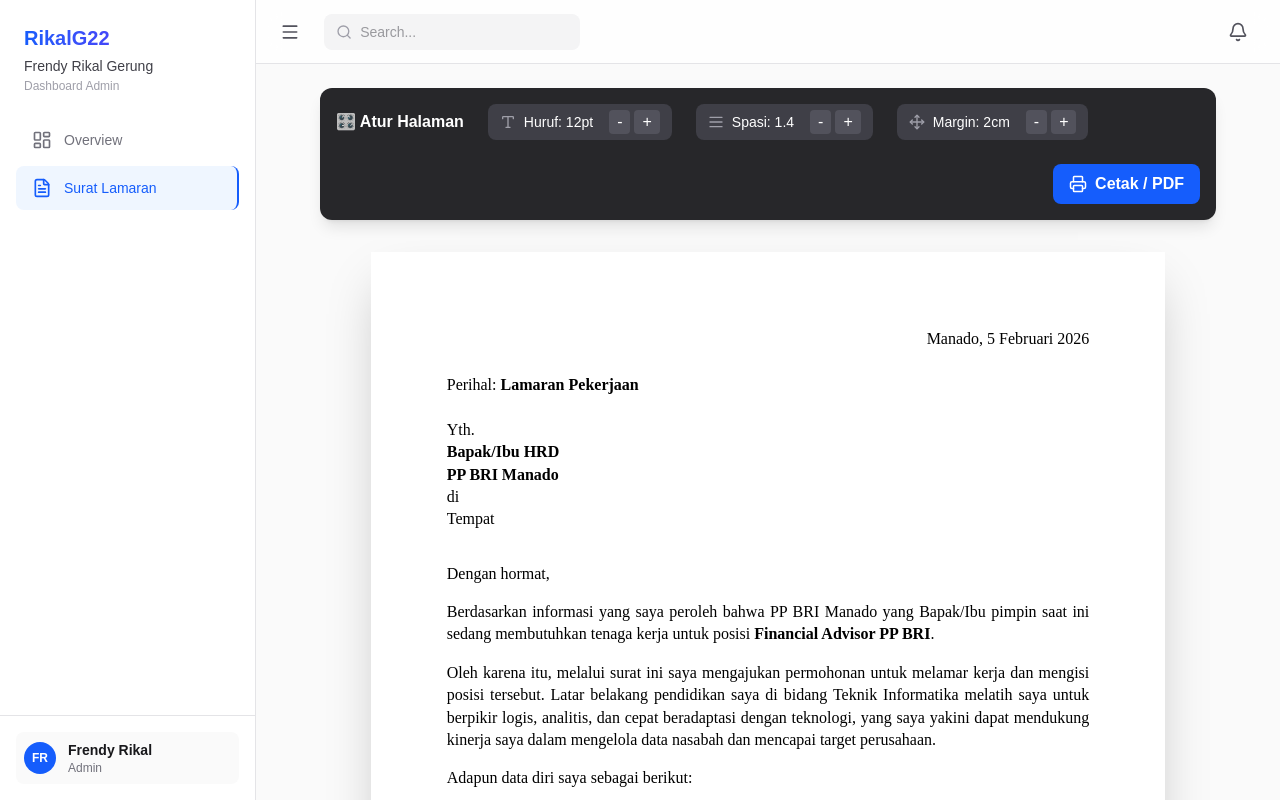
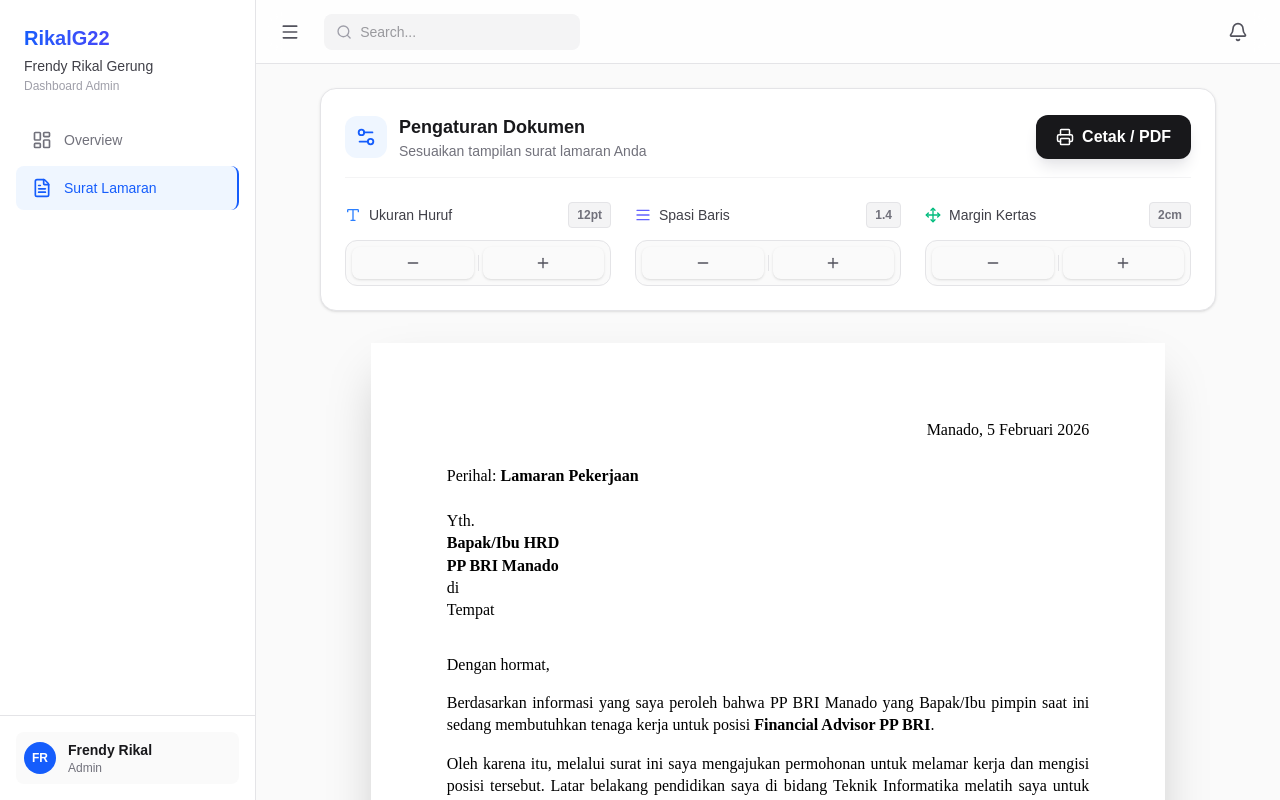
Before and after one commit to Greenson22/rikalg22-aplications, a Next.js app: page / in a window 1280 px wide. Both pictures are taken after a click on the button "Surat Lamaran". Built offline with nearby package versions, Linux system fonts and the light colour scheme.

Commit message:
style: merubah kotak atur halaman di surat lamaran

```diff
--- a/src/components/views/SuratLamaranView.tsx
+++ b/src/components/views/SuratLamaranView.tsx
@@ -1,5 +1,5 @@
 import React, { useState, useRef, useEffect } from 'react';
-import { Printer, Type, AlignJustify, Move, Trash2, Check, Upload } from 'lucide-react';
+import { Printer, Type, AlignJustify, Move, Trash2, Check, Upload, Settings2, Plus, Minus } from 'lucide-react';
 
 export const SuratLamaranView = () => {
   // State untuk pengaturan dokumen
@@ -147,51 +147,95 @@
   return (
     <div className="flex flex-col items-center w-full min-h-full pb-10">
 
-      {/* --- CONTROL PANEL --- */}
-      {/* Tidak ada class 'sticky' disini, jadi akan ikut terscroll hilang */}
-      <div className="bg-zinc-800 text-white p-4 rounded-xl shadow-lg mb-8 flex flex-wrap gap-6 items-center print:hidden w-full max-w-4xl">
-        <div className="font-bold flex items-center gap-2">
-            <span>🎛️ Atur Halaman</span>
+      {/* --- CONTROL PANEL (Redesigned) --- */}
+      <div className="bg-white dark:bg-zinc-900 border border-zinc-200 dark:border-zinc-800 rounded-2xl shadow-sm p-6 mb-8 w-full max-w-4xl print:hidden transition-all">
+        {/* Header Control Panel */}
+        <div className="flex flex-col md:flex-row md:items-center justify-between gap-4 mb-6 border-b border-zinc-100 dark:border-zinc-800 pb-4">
+            <div className="flex items-center gap-3">
+                <div className="p-2.5 bg-blue-50 dark:bg-blue-900/20 text-blue-600 rounded-xl">
+                    <Settings2 size={22} />
+                </div>
+                <div>
+                    <h3 className="font-bold text-lg text-zinc-900 dark:text-white">Pengaturan Dokumen</h3>
+                    <p className="text-sm text-zinc-500">Sesuaikan tampilan surat lamaran Anda</p>
+                </div>
+            </div>
+            <button
+                onClick={() => window.print()}
+                className="flex items-center justify-center gap-2 bg-zinc-900 dark:bg-white text-white dark:text-zinc-900 hover:bg-zinc-800 hover:dark:bg-zinc-100 px-5 py-2.5 rounded-xl font-bold transition-all shadow-lg shadow-zinc-200 dark:shadow-zinc-900/20 active:scale-95"
+            >
+                <Printer size={18} />
+                <span>Cetak / PDF</span>
+            </button>
         </div>
 
-        <div className="flex items-center gap-2 bg-zinc-700 px-3 py-1.5 rounded-lg">
-            <Type size={16} className="text-zinc-400" />
-            <span className="text-sm">Huruf: {settings.fontSize}pt</span>
-            <div className="flex gap-1 ml-2">
-                <button onClick={() => adjust('font', -1)} className="px-2 bg-zinc-600 hover:bg-zinc-500 rounded">-</button>
-                <button onClick={() => adjust('font', 1)} className="px-2 bg-zinc-600 hover:bg-zinc-500 rounded">+</button>
+        {/* Grid Controls */}
+        <div className="grid grid-cols-1 md:grid-cols-3 gap-6">
+            {/* Font Size Control */}
+            <div className="space-y-3">
+                <div className="flex items-center gap-2 text-sm font-medium text-zinc-700 dark:text-zinc-300">
+                    <Type size={16} className="text-blue-500" />
+                    Ukuran Huruf
+                    <span className="ml-auto text-xs bg-zinc-100 dark:bg-zinc-800 px-2 py-1 rounded text-zinc-500 font-bold border border-zinc-200 dark:border-zinc-700">
+                        {settings.fontSize}pt
+                    </span>
+                </div>
+                <div className="flex items-center gap-1 bg-zinc-50 dark:bg-zinc-800/50 p-1.5 rounded-xl border border-zinc-200 dark:border-zinc-800">
+                    <button onClick={() => adjust('font', -1)} className="flex-1 p-2 hover:bg-white dark:hover:bg-zinc-700 rounded-lg shadow-sm transition-all text-zinc-600 dark:text-zinc-400 active:scale-95">
+                        <Minus size={16} className="mx-auto" />
+                    </button>
+                    <div className="w-px h-4 bg-zinc-200 dark:bg-zinc-700"></div>
+                    <button onClick={() => adjust('font', 1)} className="flex-1 p-2 hover:bg-white dark:hover:bg-zinc-700 rounded-lg shadow-sm transition-all text-zinc-600 dark:text-zinc-400 active:scale-95">
+                        <Plus size={16} className="mx-auto" />
+                    </button>
                 </div>
             </div>
 
-        <div className="flex items-center gap-2 bg-zinc-700 px-3 py-1.5 rounded-lg">
-            <AlignJustify size={16} className="text-zinc-400" />
-            <span className="text-sm">Spasi: {settings.lineHeight}</span>
-            <div className="flex gap-1 ml-2">
-                <button onClick={() => adjust('line', -0.1)} className="px-2 bg-zinc-600 hover:bg-zinc-500 rounded">-</button>
-                <button onClick={() => adjust('line', 0.1)} className="px-2 bg-zinc-600 hover:bg-zinc-500 rounded">+</button>
+            {/* Line Height Control */}
+            <div className="space-y-3">
+                <div className="flex items-center gap-2 text-sm font-medium text-zinc-700 dark:text-zinc-300">
+                    <AlignJustify size={16} className="text-indigo-500" />
+                    Spasi Baris
+                    <span className="ml-auto text-xs bg-zinc-100 dark:bg-zinc-800 px-2 py-1 rounded text-zinc-500 font-bold border border-zinc-200 dark:border-zinc-700">
+                        {settings.lineHeight}
+                    </span>
+                </div>
+                <div className="flex items-center gap-1 bg-zinc-50 dark:bg-zinc-800/50 p-1.5 rounded-xl border border-zinc-200 dark:border-zinc-800">
+                    <button onClick={() => adjust('line', -0.1)} className="flex-1 p-2 hover:bg-white dark:hover:bg-zinc-700 rounded-lg shadow-sm transition-all text-zinc-600 dark:text-zinc-400 active:scale-95">
+                        <Minus size={16} className="mx-auto" />
+                    </button>
+                    <div className="w-px h-4 bg-zinc-200 dark:bg-zinc-700"></div>
+                    <button onClick={() => adjust('line', 0.1)} className="flex-1 p-2 hover:bg-white dark:hover:bg-zinc-700 rounded-lg shadow-sm transition-all text-zinc-600 dark:text-zinc-400 active:scale-95">
+                        <Plus size={16} className="mx-auto" />
+                    </button>
                 </div>
             </div>
 
-        <div className="flex items-center gap-2 bg-zinc-700 px-3 py-1.5 rounded-lg">
-            <Move size={16} className="text-zinc-400" />
-            <span className="text-sm">Margin: {settings.margin}cm</span>
-            <div className="flex gap-1 ml-2">
-                <button onClick={() => adjust('margin', -0.2)} className="px-2 bg-zinc-600 hover:bg-zinc-500 rounded">-</button>
-                <button onClick={() => adjust('margin', 0.2)} className="px-2 bg-zinc-600 hover:bg-zinc-500 rounded">+</button>
+            {/* Margin Control */}
+            <div className="space-y-3">
+                <div className="flex items-center gap-2 text-sm font-medium text-zinc-700 dark:text-zinc-300">
+                    <Move size={16} className="text-emerald-500" />
+                    Margin Kertas
+                    <span className="ml-auto text-xs bg-zinc-100 dark:bg-zinc-800 px-2 py-1 rounded text-zinc-500 font-bold border border-zinc-200 dark:border-zinc-700">
+                        {settings.margin}cm
+                    </span>
+                </div>
+                <div className="flex items-center gap-1 bg-zinc-50 dark:bg-zinc-800/50 p-1.5 rounded-xl border border-zinc-200 dark:border-zinc-800">
+                    <button onClick={() => adjust('margin', -0.2)} className="flex-1 p-2 hover:bg-white dark:hover:bg-zinc-700 rounded-lg shadow-sm transition-all text-zinc-600 dark:text-zinc-400 active:scale-95">
+                        <Minus size={16} className="mx-auto" />
+                    </button>
+                    <div className="w-px h-4 bg-zinc-200 dark:bg-zinc-700"></div>
+                    <button onClick={() => adjust('margin', 0.2)} className="flex-1 p-2 hover:bg-white dark:hover:bg-zinc-700 rounded-lg shadow-sm transition-all text-zinc-600 dark:text-zinc-400 active:scale-95">
+                        <Plus size={16} className="mx-auto" />
+                    </button>
                 </div>
             </div>
-
-        <button
-            onClick={() => window.print()}
-            className="flex items-center gap-2 bg-blue-600 hover:bg-blue-700 px-4 py-2 rounded-lg font-bold transition-colors ml-auto"
-        >
-            <Printer size={18} /> Cetak / PDF
-        </button>
+        </div>
       </div>
 
       {/* --- HALAMAN KERTAS (A4) --- */}
       <div
-        className="bg-white text-black shadow-2xl print:shadow-none relative mx-auto"
+        className="bg-white text-black shadow-2xl print:shadow-none relative mx-auto transition-all duration-300"
         style={{
             width: '21cm',
             minHeight: '29.7cm',
@@ -286,15 +330,16 @@
         </div>
       </div>
 
-      {/* --- TOOLS TANDA TANGAN --- */}
-      <div className="mt-8 p-6 bg-white dark:bg-zinc-900 border border-zinc-200 dark:border-zinc-800 rounded-xl shadow-sm text-center print:hidden w-full max-w-md">
+      {/* --- TOOLS TANDA TANGAN (Redesigned) --- */}
+      <div className="mt-8 p-6 bg-white dark:bg-zinc-900 border border-zinc-200 dark:border-zinc-800 rounded-2xl shadow-sm text-center print:hidden w-full max-w-md">
         <h3 className="text-zinc-900 dark:text-white font-bold mb-4">Area Tanda Tangan</h3>
 
+        <div className="p-1 bg-zinc-100 dark:bg-zinc-800 rounded-xl inline-block">
             <canvas
                 ref={canvasRef}
                 width={300}
                 height={100}
-            className="bg-white border border-zinc-300 rounded-lg mx-auto touch-none cursor-crosshair shadow-inner"
+                className="bg-white border border-zinc-200 dark:border-zinc-700 rounded-lg mx-auto touch-none cursor-crosshair shadow-inner"
                 onMouseDown={startDrawing}
                 onMouseMove={draw}
                 onMouseUp={stopDrawing}
@@ -303,20 +348,21 @@
                 onTouchMove={draw}
                 onTouchEnd={stopDrawing}
             />
+        </div>
 
-        <div className="flex gap-2 justify-center mt-4">
-            <button onClick={clearCanvas} className="flex items-center gap-1 px-3 py-1.5 bg-red-100 text-red-600 rounded hover:bg-red-200 font-medium text-sm">
+        <div className="flex gap-2 justify-center mt-6">
+            <button onClick={clearCanvas} className="flex items-center gap-1.5 px-4 py-2 bg-red-50 text-red-600 rounded-lg hover:bg-red-100 font-medium text-sm transition-colors">
                 <Trash2 size={16} /> Hapus
             </button>
-            <button onClick={useSignature} className="flex items-center gap-1 px-3 py-1.5 bg-green-100 text-green-600 rounded hover:bg-green-200 font-medium text-sm">
+            <button onClick={useSignature} className="flex items-center gap-1.5 px-4 py-2 bg-green-50 text-green-600 rounded-lg hover:bg-green-100 font-medium text-sm transition-colors">
                 <Check size={16} /> Pakai
             </button>
-            <label className="flex items-center gap-1 px-3 py-1.5 bg-blue-100 text-blue-600 rounded hover:bg-blue-200 font-medium text-sm cursor-pointer">
+            <label className="flex items-center gap-1.5 px-4 py-2 bg-blue-50 text-blue-600 rounded-lg hover:bg-blue-100 font-medium text-sm cursor-pointer transition-colors">
                 <Upload size={16} /> Upload
                 <input type="file" accept="image/*" onChange={handleUpload} className="hidden" />
             </label>
         </div>
-        <p className="text-xs text-zinc-400 mt-2">*Tanda tangan di kotak, klik "Pakai", lalu geser posisi tanda tangan di surat.</p>
+        <p className="text-xs text-zinc-400 mt-4 px-4">*Tanda tangan di kotak atau upload gambar, klik "Pakai", lalu geser tanda tangan di surat ke posisi yang pas.</p>
       </div>
 
     </div>
```
Lines whose indentation alone changed are shown as unchanged.
